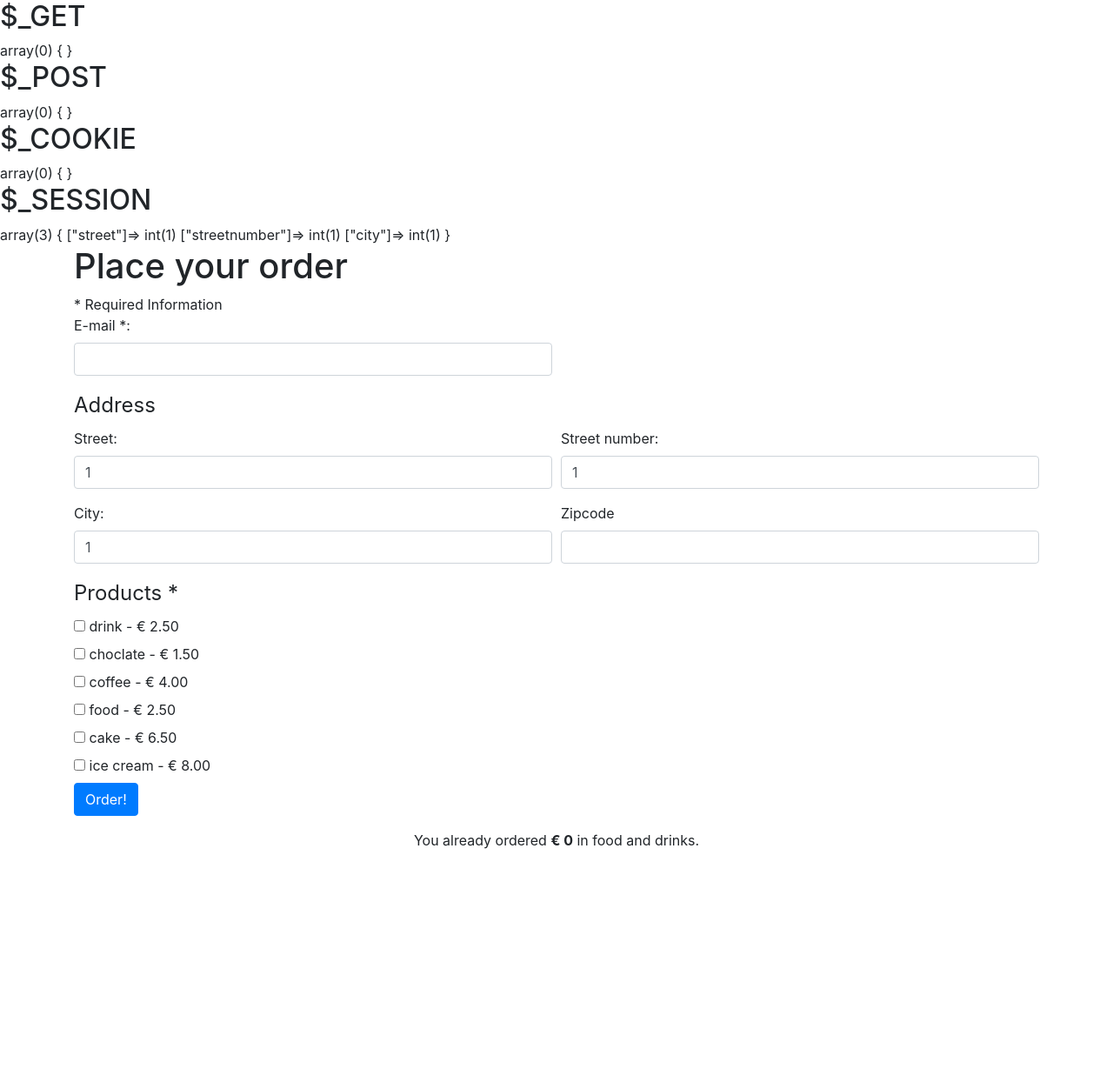
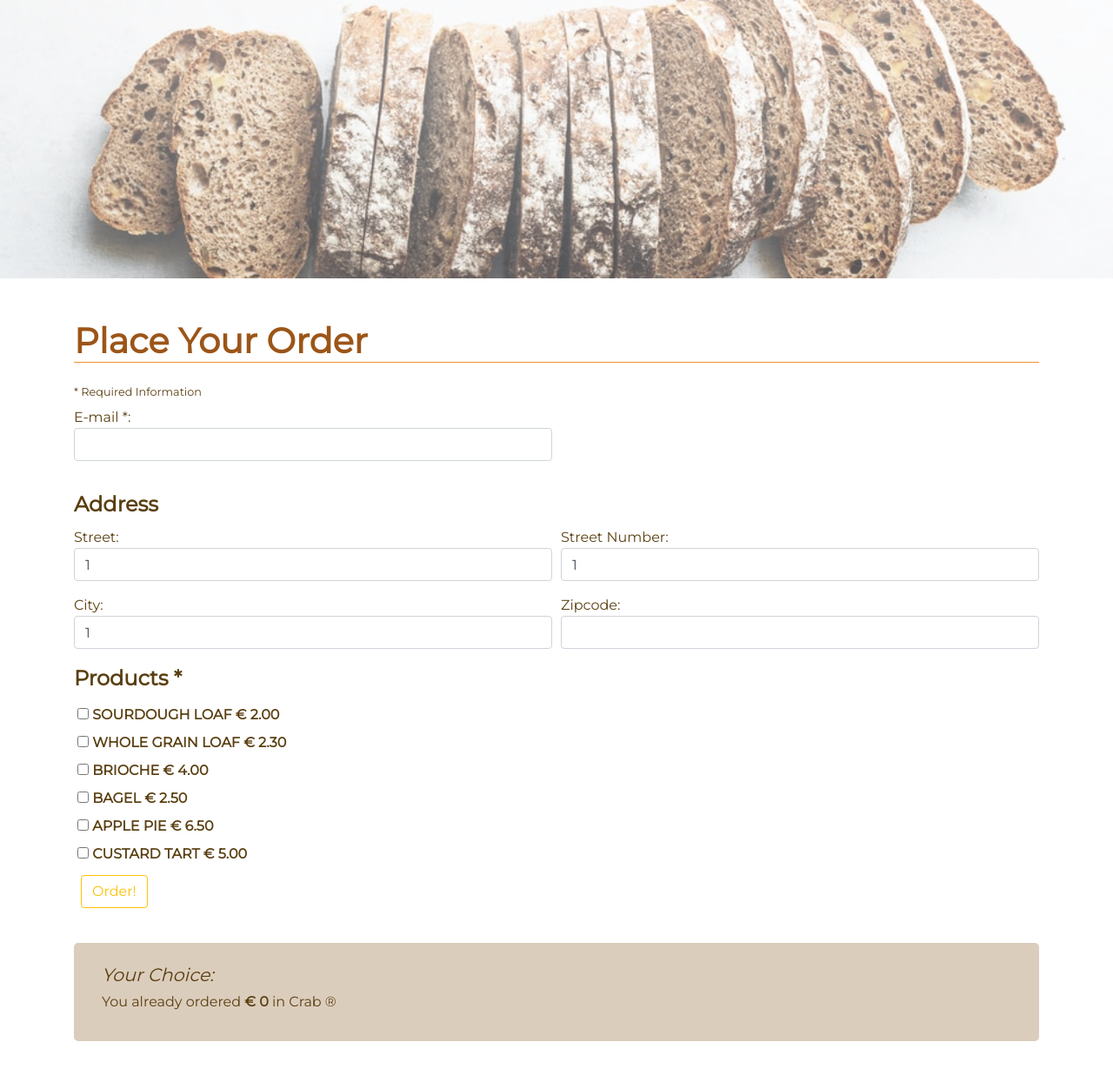
Before and after one commit to chevtong/php-order-form, a PHP site: page / in a window 1280 px wide. Shown: the whole page at 87% size. Before the commit the page ends 976 px from the top, so only its background shows below. Run offline with PHP 8.4, Linux system fonts and the light colour scheme; the visitor is signed in with stand-in values (Sample User, id 1).

Commit message:
Add css file

```diff
--- a/form-view.php
+++ b/form-view.php
@@ -9,23 +9,18 @@
     <meta name="viewport"
           content="width=device-width, user-scalable=no, initial-scale=1.0, maximum-scale=1.0, minimum-scale=1.0">
     <meta http-equiv="X-UA-Compatible" content="ie=edge">
+    <link rel="shortcut icon" href="style/favicon.png" type="image/x-icon">
     <link href="https://stackpath.bootstrapcdn.com/bootstrap/4.3.1/css/bootstrap.min.css" type="text/css"
           rel="stylesheet"/>
-    <title>Your fancy store</title>
+    <link rel="stylesheet" href="style/style.css">
+    <title>Carb</title>
 
-<style>
-    footer {
-        text-align: center;
-    }
-    .warning{
 
-        color: red;
-    }
-</style>
 </head>
 <body>
-<div class="container">
-    <h1>Place your order</h1>
+<div class="background"></div>
+<div class="container pt-5">
+    <h1 class="text-capitalize font-weight-bold">Place your order</h1>
     <?php // Navigation for when you need it ?>
     <?php /*
     <nav>
@@ -41,9 +36,9 @@
     */ ?>
     <form method="post" name="order-from">
         <div class="form-row">
-            <div class="form-group col-md-6">
-                <div class="required-info">* Required Information</div>
-                <label for="email">E-mail *:</label>
+            <div class="form-group col-md-6 pt-3 pb-3">
+                <div class="required-info font-weight-light pb-2">* Required Information</div>
+                <label for="email" >E-mail *:</label>
                 <input type="text" id="email" name="email" class="form-control" value="<?php echo $email;?>"/>
                 <div class="warning"> <?php echo $emailWarning; ?> </div>
 
@@ -53,25 +48,25 @@
         </div>
 
         <fieldset>
-            <legend>Address</legend>
+            <legend class="font-weight-bold">Address</legend>
 
             <div class="form-row">
                 <div class="form-group col-md-6">
                     <label for="street">Street:</label>
-                    <input type="text" name="street" id="street" class="form-control" value="<?php print_r($_SESSION["street"]) ;?>" >
+                    <input type="text" name="street" id="street" class="form-control" value="<?php echo $_SESSION["street"] ;?>" >
                 </div>
                 <div class="form-group col-md-6">
-                    <label for="streetnumber">Street number:</label>
-                    <input type="text" id="streetnumber" name="streetnumber" class="form-control" value="<?php print_r($_SESSION["streetnumber"]);?>">
+                    <label for="streetnumber" class="text-capitalize">Street number:</label>
+                    <input type="text" id="streetnumber" name="streetnumber" class="form-control" value="<?php echo $_SESSION["streetnumber"];?>">
                 </div>
             </div>
             <div class="form-row">
                 <div class="form-group col-md-6">
                     <label for="city">City:</label>
-                    <input type="text" id="city" name="city" class="form-control" value="<?php print_r($_SESSION["city"]);?>">
+                    <input type="text" id="city" name="city" class="form-control" value="<?php echo $_SESSION["city"];?>">
                 </div>
                 <div class="form-group col-md-6">
-                    <label for="zipcode">Zipcode</label>
+                    <label for="zipcode">Zipcode:</label>
                     <input type="text" id="zipcode" name="zipcode" class="form-control" value="<?php echo $zipcode;?>" >
                     <div class="warning"> <?php echo $zipWarning; ?></div>
                 </div>
@@ -79,21 +74,23 @@
         </fieldset>
 
         <fieldset>
-            <legend>Products *</legend>
+            <legend class="font-weight-bold">Products *</legend>
             <div class="warning"> <?php echo $productsWarning; ?></div>
             <?php foreach ($products as $i => $product): ?>
-                <label>
+                <label class="products text-uppercase font-weight-bold p-1">
 					<?php // <?p= is equal to <?php echo ?>
-                    <input type="checkbox" value="1" name="products[<?php echo $i ?>]"/> <?php echo $product['name'] ?> -
+                    <input type="checkbox" value="1" name="products[<?php echo $i ?>]"/> <?php echo $product['name'] ?>
                     &euro; <?= number_format($product['price'], 2) ?></label><br />
             <?php endforeach; ?>
         </fieldset>
 
-        <button type="submit" name="order-now" class="btn btn-primary">Order!</button>
+        <button type="submit" name="order-now" class="btn btn-outline-warning m-2">Order!</button>
     </form>
 
     <footer>
-    <div class="order-product">
+    <div class="order-product font-weight-bold text-uppercase pb-1">
+
+    <span class="choice text-capitalize font-weight-normal font-italic">your choice: <br></span>
 
     <?php
     if(isset($_POST["order-now"])){
@@ -106,21 +103,26 @@
 
             foreach($productChosen as $product){
 
+
             // show name of the product
-            echo $products[$product]["name"]." " ;
+            echo $products[$product]["name"]."<br> " ;
 
             }
         }
     }
 
     ?></div>
-    You already ordered <strong>&euro; <?php echo $totalValue ?></strong> in food and drinks. <br>
+    You already ordered <strong>&euro; <?php echo $totalValue ?></strong> in Crab &#174; <br>
 
-            <?php echo $emailDisplay;?>
-            <?php echo $deliveryAddress;?>
+           <div class="email-display pt-1 "> <?php echo $emailDisplay;?> </div>
+            <div class="address-display pt-1 pb-1"><?php echo $deliveryAddress;?></div>
 
     </footer>
 </div>
 
 </body>
 </html>
+
+<?php
+// session_destroy();
+?>
--- a/index.php
+++ b/index.php
@@ -25,15 +25,15 @@ function whatIsHappening() {
 
 
 }
-whatIsHappening();
+//whatIsHappening();
 
 $products = [
-    ['name' => 'drink', 'price' => 2.5,],
-    ['name' => 'choclate', 'price' => 1.5,],
-    ['name' => 'coffee', 'price' => 4,],
-    ['name' => 'food', 'price' => 2.5,],
-    ['name' => 'cake', 'price' => 6.5,],
-    ['name' => 'ice cream', 'price' => 8,],
+    ['name' => 'sourdough loaf', 'price' => 2,],
+    ['name' => 'whole grain loaf', 'price' => 2.3,],
+    ['name' => 'brioche', 'price' => 4,],
+    ['name' => 'Bagel', 'price' => 2.5,],
+    ['name' => 'apple pie', 'price' => 6.5,],
+    ['name' => 'custard tart', 'price' => 5,],
 ];
 
 $totalValue = 0;
@@ -49,37 +49,33 @@ $emailWarning = $zipWarning = $productsWarning = "";
 // and if i put them in empty string, the $_SESSION["street"] will not be saved on the first click,
 // and will not be filled when i refresh the page
 
+
 if(isset($_POST["order-now"])){
 
-    //$_SESSION["street"] = $_POST["street"] ;
-    $_SESSION["streetnumber"] = $_POST["streetnumber"];
-    $_SESSION["city"] = $_POST["city"];
 
     $_SESSION["street"] = $_POST["street"];
-    // if(empty($_POST["street"])){
+   $_SESSION["streetnumber"] = $_POST["streetnumber"] ;
+   $_SESSION["city"] = $_POST["city"];
 
-    //     echo "street is filled";
 
-    // } else {
 
-    // }
 
     //check email is required
     if(empty($_POST["email"])){
 
         $emailWarning = "Email Is Required";
-        $emailDisplay = "email: <br>";
+        $emailDisplay = "Email: <br>";
 
     } else {
 
         $email = $_POST["email"];
-        $emailDisplay = "email: ".$email."<br>";
+        $emailDisplay = "Email: ".$email."<br>";
 
         //check email in correct format
         if (!filter_var($_POST["email"], FILTER_VALIDATE_EMAIL)) {
 
             $emailWarning = "Invalid email format";
-            $emailDisplay = "email: <br>";
+            $emailDisplay = "Email: <br>";
 
         }
     }
@@ -94,7 +90,7 @@ if(isset($_POST["order-now"])){
 
         $zipcode = $_POST["zipcode"];
 
-        $deliveryAddress = "delivery address: ". $_POST["streetnumber"].", ".$_POST["street"]. ", " . $_POST["city"]. ", " . $zipcode;
+        $deliveryAddress = "Delivery address: ". $_POST["streetnumber"].", ".$_POST["street"]. ", " . $_POST["city"]. ", " . $zipcode;
 
         //check zipcode only in numbers
         if (!preg_match('/^\d+$/',$_POST["zipcode"])) {
@@ -120,6 +116,10 @@ if(isset($_POST["order-now"])){
         $totalValue += ($products[$i]['price']);
         }
     }
+
+
+
 }
 
+
 require 'form-view.php';
--- /dev/null
+++ b/style/style.css
@@ -0,0 +1,46 @@
+@import url('https://fonts.googleapis.com/css2?family=Montserrat&display=swap');
+
+*{
+    margin:0;
+    padding:0;
+    box-sizing: border-box;
+}
+
+body{
+    font-family: 'Montserrat', sans-serif;
+    color: #5a3f11;
+}
+
+h1{
+    color: #9c5518;
+    border-bottom: 1px solid #ef962d;
+}
+
+.background{
+    height: 40vh;
+    background-image: linear-gradient(rgba(255, 255, 255, .5), rgba(255, 255, 255, 0.3)), url("bread.jpg");
+    background-size: cover;
+    background-position: center;
+}
+.required-info{
+    font-size: .8rem;
+}
+label{
+    margin: 0;
+}
+
+footer {
+    padding: 1.3rem 2rem;
+    background-color: #dbcdbc;
+    border-radius: 5px;
+    margin: 1rem 0;
+    color:#5a3f11;
+   margin: 2rem 0;
+}
+.warning{
+    font-size: .8rem;
+    color: #ff4301;
+}
+.order-product{
+    font-size: 1.3rem;
+}
```
Also changed, not shown: readme.md (added), style/bakery.jpg (added), style/bread.jpg (added), style/favicon.png (added), test.php (added).
